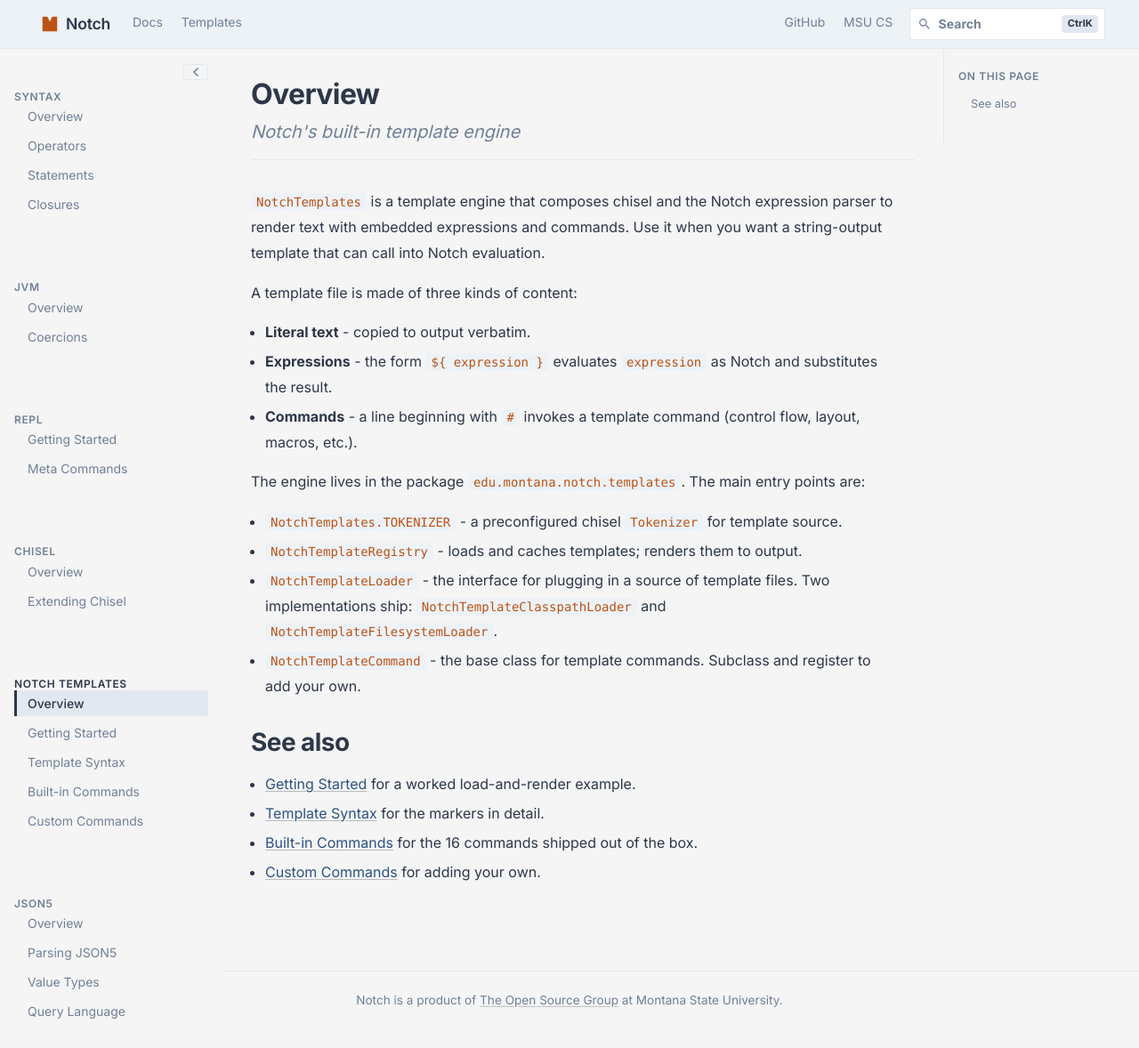
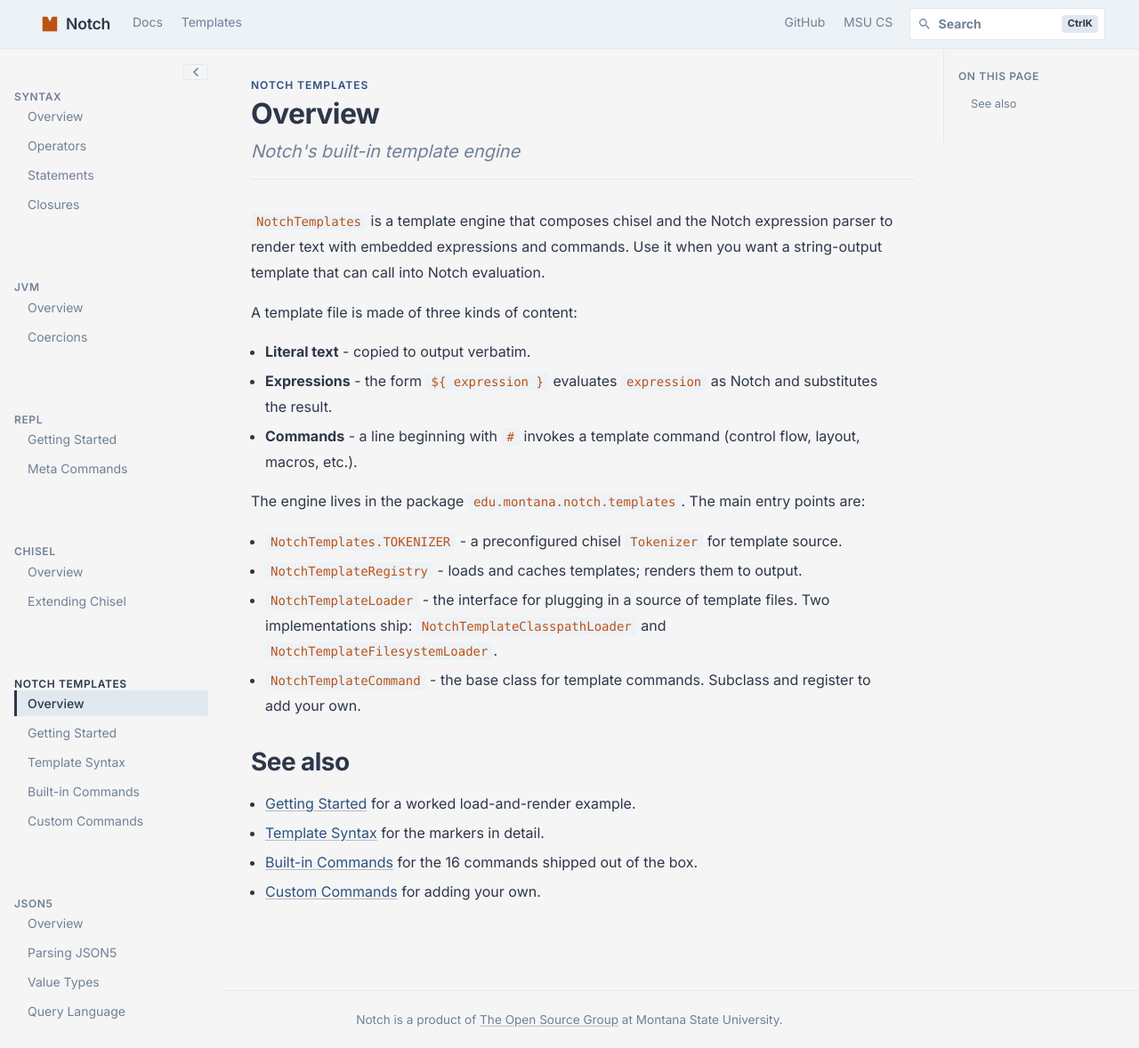
Before and after one commit to msu/notch, a Jekyll site: the page built from docs/_templates/overview.md, in a window 1280 px wide and 1178 px high. Shown: the whole window at 89% size. Built offline with Jekyll 4.4.1, drawn with Linux system fonts in a browser that asks for light colours.

Commit message:
mobile nav

```diff
--- a/docs/_includes/docs-toolbar.html
+++ b/docs/_includes/docs-toolbar.html
@@ -28,19 +28,6 @@
     </svg>
     <span class="brand-wordmark">Notch</span>
   </a>
-  {% if page.collection == 'syntax' %}
-  <a href="{{ '/syntax/' | relative_url }}" class="mobile-name">Syntax</a>
-  {% elsif page.collection == 'jvm' %}
-  <a href="{{ '/jvm/' | relative_url }}" class="mobile-name">JVM</a>
-  {% elsif page.collection == 'repl' %}
-  <a href="{{ '/repl/' | relative_url }}" class="mobile-name">REPL</a>
-  {% elsif page.collection == 'chisel' %}
-  <a href="{{ '/chisel/' | relative_url }}" class="mobile-name">Chisel</a>
-  {% elsif page.collection == 'templates' %}
-  <a href="{{ '/templates/' | relative_url }}" class="mobile-name">Templates</a>
-  {% elsif page.collection == 'json5' %}
-  <a href="{{ '/json5/' | relative_url }}" class="mobile-name">JSON5</a>
-  {% endif %}
   <ul class="toolbar-nav">
     <li><a href="{{ '/syntax/overview/' | relative_url }}">Docs</a></li>
     <li><a href="{{ '/templates/overview/' | relative_url }}">Templates</a></li>
@@ -51,7 +38,7 @@
     <li><a href="https://www.cs.montana.edu" rel="noopener">MSU CS</a></li>
   </ul>
   <button class="toolbar-btn search-btn" type="button" aria-label="Search documentation">
-    <svg viewBox="0 0 24 24" width="16" height="16" fill="currentColor" aria-hidden="true" focusable="false">
+    <svg class="search-btn-icon" viewBox="0 0 24 24" fill="currentColor" aria-hidden="true" focusable="false">
       <path d="M15.5 14h-.79l-.28-.27a6.5 6.5 0 1 0-.7.7l.27.28v.79l5 4.99L20.49 19l-4.99-5zm-6 0A4.5 4.5 0 1 1 14 9.5 4.5 4.5 0 0 1 9.5 14z"/>
     </svg>
     <span class="search-btn-label">Search</span>
--- a/docs/_includes/navigation.html
+++ b/docs/_includes/navigation.html
@@ -16,8 +16,7 @@
   {% if page.collection == coll %}{% assign is_docs_page = true %}{% endif %}
 {% endfor %}
 
-{% if is_docs_page %}
-<nav id="main-nav" class="docs-nav" aria-label="Documentation navigation" role="navigation">
+<nav id="main-nav" class="docs-nav{% unless is_docs_page %} site-only{% endunless %}" aria-label="Documentation navigation" role="navigation">
     <button class="sidebar-toggle" type="button" aria-label="Toggle sidebar" aria-expanded="true"
         _="init
              if first <html/> matches .sidebar-collapsed
@@ -48,8 +47,15 @@
             <polyline points="15 18 9 12 15 6"></polyline>
         </svg>
     </button>
+    <ul class="nav-site-links" role="menubar">
+        <li><a href="{{ '/' | relative_url }}">Home</a></li>
+        <li><a href="{{ '/syntax/overview/' | relative_url }}">Docs</a></li>
+        <li><a href="{{ '/templates/overview/' | relative_url }}">Notch Templates</a></li>
+        <li><a href="https://github.com/msu/notch" rel="noopener">GitHub</a></li>
+        <li><a href="https://www.cs.montana.edu" rel="noopener">MSU CS</a></li>
+    </ul>
     <div class="nav-content">
-        {% for coll in docs_collections %}
+        {% if is_docs_page %}{% for coll in docs_collections %}
             {% assign idx = forloop.index0 %}
             {% assign label = collection_labels[idx] %}
             {% assign first_url = collection_first_url[idx] %}
@@ -68,7 +74,7 @@
                     {% endfor %}
                 </ul>
             </section>
-        {% endfor %}
+        {% endfor %}{% endif %}
     </div>
     <div class="sidebar-resize-indicator" aria-hidden="true"
         _="init
@@ -93,4 +99,3 @@
                end
              end"></div>
 </nav>
-{% endif %}
--- a/docs/_layouts/docs.html
+++ b/docs/_layouts/docs.html
@@ -5,7 +5,16 @@
 <div class="docs-layout">
   <div class="docs-content">
     {% if page.title %}
+    {% case page.collection %}
+      {% when 'syntax' %}{% assign coll_label = 'Syntax' %}
+      {% when 'jvm' %}{% assign coll_label = 'JVM' %}
+      {% when 'repl' %}{% assign coll_label = 'REPL' %}
+      {% when 'chisel' %}{% assign coll_label = 'Chisel' %}
+      {% when 'templates' %}{% assign coll_label = 'Notch Templates' %}
+      {% when 'json5' %}{% assign coll_label = 'JSON5' %}
+    {% endcase %}
     <header class="docs-header">
+      {% if coll_label %}<p class="docs-section-label">{{ coll_label }}</p>{% endif %}
       <h1>{{ page.title }}</h1>
       {% if page.subtitle %}
       <p class="docs-subtitle">{{ page.subtitle }}</p>
--- a/docs/assets/css/style.css
+++ b/docs/assets/css/style.css
@@ -486,23 +486,62 @@
   padding: 0.5rem 0;
 }
 
-/* .mobile-name only renders inside .docs-toolbar on mobile (display:none on desktop). */
-.mobile-name {
+/* Section label that appears at the top of each docs page (replaces the */
+/* old in-toolbar .mobile-name -- frees up tight mobile header space). */
+.docs-section-label {
+  margin: 0 0 0.25rem;
+  font-size: 0.75rem;
+  font-weight: 600;
+  text-transform: uppercase;
+  letter-spacing: 0.08em;
+  color: var(--accent);
+}
+
+/* Site-only #main-nav (rendered on non-docs pages so the mobile hamburger */
+/* has something to slide down). Desktop hides it; mobile uses it as a */
+/* drawer carrying the site links. */
+#main-nav.site-only {
+  @media (min-width: 769px) {
+    display: none;
+  }
+}
+
+/* Top-level site links inside #main-nav. Hidden on desktop (the same */
+/* links live in .toolbar-nav); shown in the mobile drawer. */
+#main-nav .nav-site-links {
   display: none;
-  font-size: 1.1rem;
-  font-weight: 600;
-  color: var(--text);
-  text-decoration: none;
-  overflow: hidden;
-  text-overflow: ellipsis;
-  white-space: nowrap;
-  min-width: 0;
+  list-style: none;
+  margin: 0 0 1rem;
+  padding: 0;
+
+  & li {
+    padding: 0;
+  }
+
+  & a {
+    display: block;
+    padding: 0.6rem 0;
+    color: var(--text);
+    text-decoration: none;
+    font-size: 1.05rem;
+    font-weight: 500;
+    border-bottom: 1px solid var(--border-muted);
+
+    &:hover {
+      color: var(--accent);
+    }
+  }
 
   @media (max-width: 768px) {
-    display: inline-block;
-    margin-left: auto;
-    margin-right: 0.5rem;
-  }
+    display: block;
+  }
+}
+
+/* On site-only nav (non-docs pages), hide the sidebar-toggle/resize bits */
+/* -- they only matter on docs pages where there's a collection sidebar. */
+#main-nav.site-only .sidebar-toggle,
+#main-nav.site-only .sidebar-resize-indicator {
+  display: none;
 }
 
 .hamburger {
@@ -575,15 +614,15 @@
 
   #main-nav {
     width: 100%;
-    max-height: 70vh;
-    padding-top: var(--toolbar-height);
+    max-height: calc(100vh - var(--toolbar-height));
+    /* z-index below the toolbar (50) so the toolbar masks the nav while */
+    /* it slides, making the drawer appear to emerge from under the bar. */
+    z-index: 40;
+    padding: 1rem;
     border: none;
     border-bottom: 1px solid var(--border-muted);
-    background: var(--bg); /* solid bg required: desktop rule is transparent */
-    /* translateY needs `- var(--toolbar-height)` (not just -100%) to clear */
-    /* the viewport. With top:52 + height H, plain -100% leaves bottom at y=52 */
-    /* (overlapping the toolbar at z:50, since nav is z:100). */
-    transform: translateY(calc(-100% - var(--toolbar-height)));
+    background: var(--bg);
+    transform: translateY(-100%);
     transition: transform var(--transition-state);
     overflow-y: auto;
 
@@ -594,12 +633,12 @@
 
   .nav-overlay {
     position: fixed;
-    top: 0;
+    top: var(--toolbar-height);
     left: 0;
     right: 0;
     bottom: 0;
     background: rgba(0, 0, 0, 0.4);
-    z-index: 99;
+    z-index: 30;
 
     &.visible {
       display: block;
@@ -935,15 +974,13 @@
     width: 22px;
     height: 2px;
   }
-}
-
-/* On non-docs pages (home, 404) there is no #main-nav sidebar to open, */
-/* so the hamburger has nothing to toggle into view. Hide it -- the home */
-/* page's .docs-cards grid + the toolbar-home Notch link already cover */
-/* navigation on mobile for these layouts. */
-body.home-layout .toolbar-hamburger {
-  display: none;
-}
+
+  /* Push to the right edge of the toolbar on mobile (standard pattern). */
+  @media (max-width: 768px) {
+    order: 99;
+  }
+}
+
 
 /* Inline nav lists embedded in the toolbar (project links on the left, */
 /* external links on the right). */
@@ -1040,6 +1077,12 @@
   justify-content: flex-start;
   padding-right: 0.4rem;
 
+  .search-btn-icon {
+    width: 16px;
+    height: 16px;
+    flex: 0 0 16px;
+  }
+
   .search-btn-label {
     flex: 1 1 auto;
     text-align: left;
@@ -1055,11 +1098,18 @@
     font-family: var(--font-sans);
   }
 
-  @media (max-width: 600px) {
+  @media (max-width: 768px) {
     min-width: 0;
     border: none;
     background: transparent;
     padding: 0 0.5rem;
+    color: var(--text);
+
+    .search-btn-icon {
+      width: 24px;
+      height: 24px;
+      flex: 0 0 24px;
+    }
 
     .search-btn-label,
     .search-btn-shortcut {
@@ -1372,14 +1422,25 @@
     max-width: 42rem;
   }
 
-  @media (max-width: 600px) {
-    padding: 1.75rem 0 2rem;
-    margin-bottom: 1.75rem;
+  /* Mobile: stack logo + tagline, both centered. Logo allowed to */
+  /* expand wider since it now anchors the hero alone. */
+  @media (max-width: 768px) {
+    padding: 1.5rem 0 0;
 
     .hero-banner {
       flex-direction: column;
-      align-items: flex-start;
+      align-items: center;
       gap: 1.25rem;
+      margin-bottom: 1rem;
+    }
+
+    .hero-glyph {
+      width: clamp(240px, 55vw, 380px);
+    }
+
+    .tagline {
+      text-align: center;
+      max-width: 32rem;
     }
   }
 }
@@ -1442,6 +1503,11 @@
   display: flex;
   justify-content: center;
   margin: 0 0 2.5rem;
+
+  @media (max-width: 768px) {
+    margin-top: 0;
+    margin-bottom: 1.5rem;
+  }
 
   .demo-pane {
     width: 100%;
```
